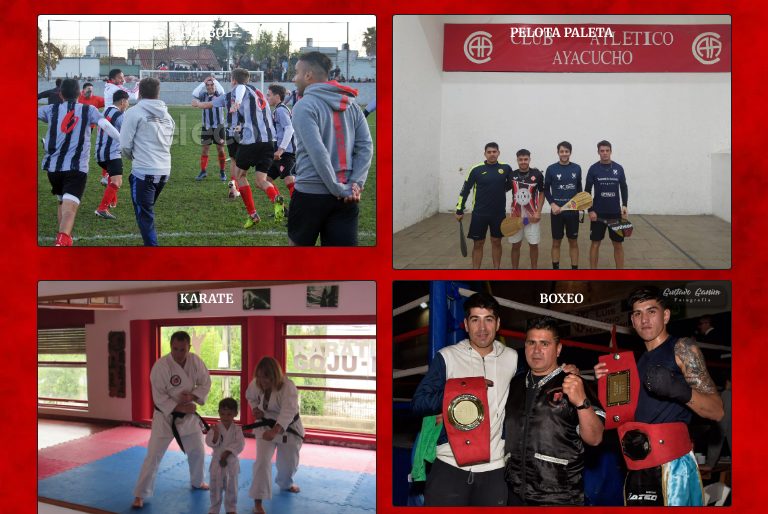
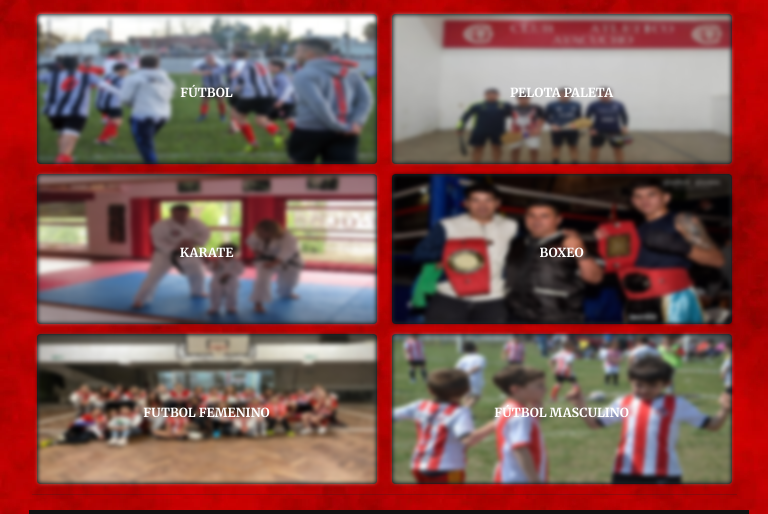
Before and after one commit to ThiagoSutil/Sitio-Web-Atletico---Thiago, a plain HTML site: page pages/galeria.html in a window 768 px wide. Shown: the part 101-615 px from the top of the page. Drawn offline with nearby package versions, Linux system fonts and the light colour scheme.

Commit message:
aplico sass a la pagina galeria.html

```diff
--- a/style/partials/_main.scss
+++ b/style/partials/_main.scss
@@ -269,3 +269,29 @@
             }
     }
 }
+
+
+//MainGaleria
+
+.album {
+    height: 15rem;
+
+    .blur {
+
+        filter: blur(02px);
+        height: 100%;
+
+       }
+
+       .tituloAlbum {
+        transform: translateY(6rem);
+        transition: 0.5s;
+
+        &:hover {
+                 font-size: 2rem;
+                 color: rgba(255, 0, 0, 0.658);
+             }
+         }
+
+
+        }
--- a/style/partials/_mediaqueries.scss
+++ b/style/partials/_mediaqueries.scss
@@ -93,7 +93,9 @@
     /*galeria*/
 
     .tituloAlbum:hover {
-      display: none;
+        &:hover {
+            display: none;
+        }
     }
 
 
@@ -222,8 +224,11 @@
 
     /*galeria*/
 
-    .tituloAlbum:hover {
-        display: none;
+    .tituloAlbum {
+        &:hover{
+            display: none;
+        }
+
     }
 
 
```
Also changed, not shown: style/styles.css, 1 other file.
